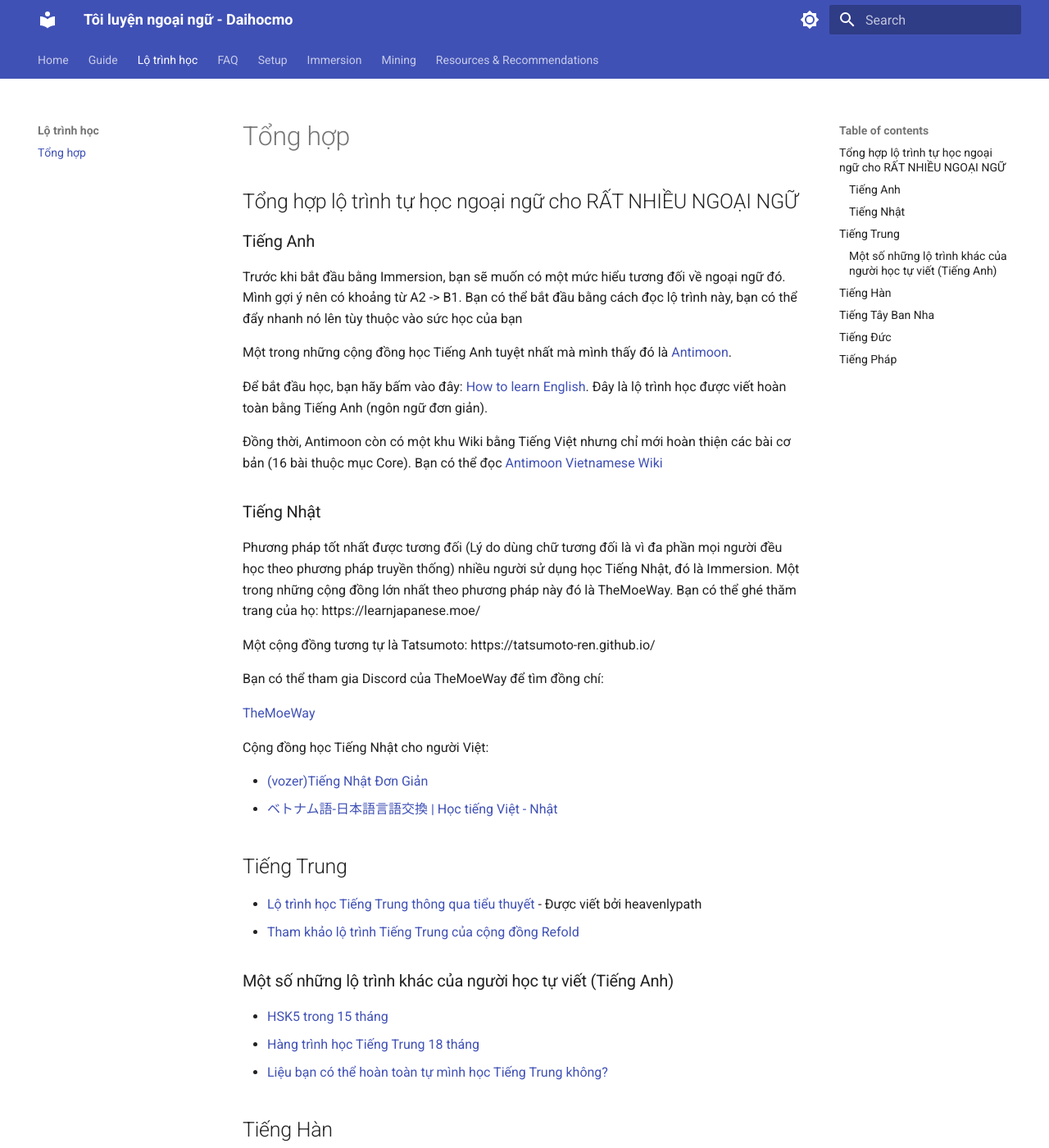
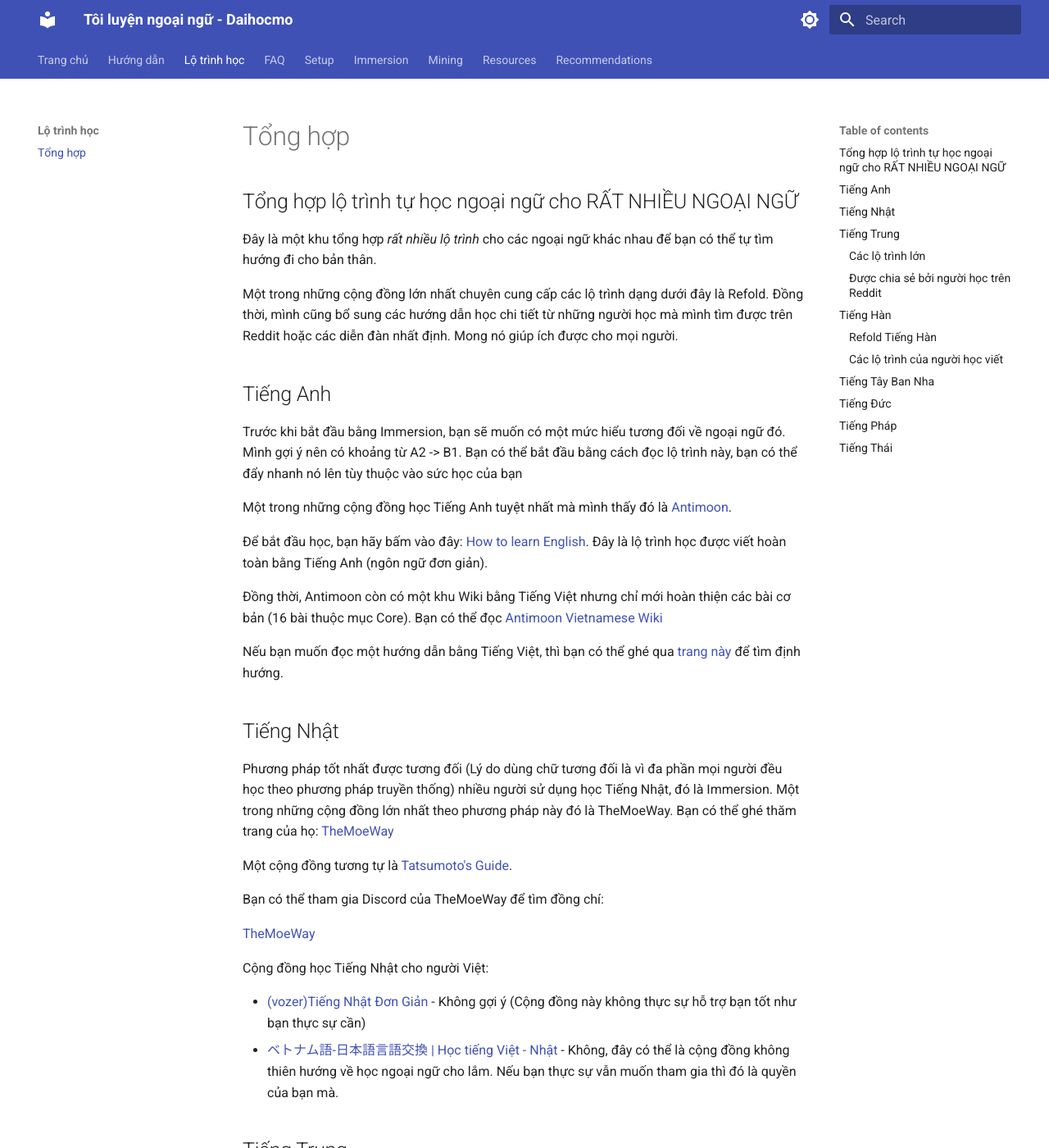
Before and after one commit to daihocmo/ngoai-ngu, an MkDocs documentation site: the page built from docs/lo-trinh-hoc.md, in a window 1280 px wide and 1400 px high. Shown: the whole window at 82% size. Built offline with MkDocs 1.6.1 and Material for MkDocs 9.7.7, drawn with Linux system fonts in a browser that asks for light colours; some of the changed text lies outside the part shown.

Commit message:
Cập nhật lộ trình học

```diff
--- a/docs/lo-trinh-hoc.md
+++ b/docs/lo-trinh-hoc.md
@@ -1,8 +1,9 @@
 ## Tổng hợp lộ trình tự học ngoại ngữ cho RẤT NHIỀU NGOẠI NGỮ
+Đây là một khu tổng hợp *rất nhiều lộ trình* cho các ngoại ngữ khác nhau để bạn có thể tự tìm hướng đi cho bản thân.
 
+Một trong những cộng đồng lớn nhất chuyên cung cấp các lộ trình dạng dưới đây là Refold. Đồng thời, mình cũng bổ sung các hướng dẫn học chi tiết từ những người học mà mình tìm được trên Reddit hoặc các diễn đàn nhất định. Mong nó giúp ích được cho mọi người.
 
-
-### Tiếng Anh
+## Tiếng Anh
 
 Trước khi bắt đầu bằng Immersion, bạn sẽ muốn có một mức hiểu tương đối về ngoại ngữ đó. Mình gợi ý nên có khoảng từ A2 -> B1. Bạn có thể bắt đầu bằng cách đọc lộ trình này, bạn có thể đẩy nhanh nó lên tùy thuộc vào sức học của bạn
 
@@ -12,12 +13,13 @@
 
 Đồng thời, Antimoon còn có một khu Wiki bằng Tiếng Việt nhưng chỉ mới hoàn thiện các bài cơ bản (16 bài thuộc mục Core). Bạn có thể đọc [Antimoon Vietnamese Wiki](https://www.antimoon.com/wiki/Vietnamese)
 
+Nếu bạn muốn đọc một hướng dẫn bằng Tiếng Việt, thì bạn có thể ghé qua [trang này](https://daihocmo.github.io/tieng-anh/) để tìm định hướng.
 
-### Tiếng Nhật
+## Tiếng Nhật
 
-Phương pháp tốt nhất được tương đối (Lý do dùng chữ tương đối là vì đa phần mọi người đều học theo phương pháp truyền thống) nhiều người sử dụng học Tiếng Nhật, đó là Immersion. Một trong những cộng đồng lớn nhất theo phương pháp này đó là TheMoeWay. Bạn có thể ghé thăm trang của họ: https://learnjapanese.moe/
+Phương pháp tốt nhất được tương đối (Lý do dùng chữ tương đối là vì đa phần mọi người đều học theo phương pháp truyền thống) nhiều người sử dụng học Tiếng Nhật, đó là Immersion. Một trong những cộng đồng lớn nhất theo phương pháp này đó là TheMoeWay. Bạn có thể ghé thăm trang của họ: [TheMoeWay](https://learnjapanese.moe/)
 
-Một cộng đồng tương tự là Tatsumoto: https://tatsumoto-ren.github.io/
+Một cộng đồng tương tự là [Tatsumoto's Guide](https://tatsumoto-ren.github.io/).
 
 Bạn có thể tham gia Discord của TheMoeWay để tìm đồng chí:
 
@@ -25,22 +27,26 @@
 
 Cộng đồng học Tiếng Nhật cho người Việt:
 
-- [(vozer)Tiếng Nhật Đơn Giản](https://discord.gg/5qc4BhAzau)
-- [ベトナム語-日本語言語交換 | Học tiếng Việt - Nhật](https://discord.com/invite/RqAFdzkee5)
+- [(vozer)Tiếng Nhật Đơn Giản](https://discord.gg/5qc4BhAzau) - Không gợi ý (Cộng đồng này không thực sự hỗ trợ bạn tốt như bạn thực sự cần)
+- [ベトナム語-日本語言語交換 | Học tiếng Việt - Nhật](https://discord.com/invite/RqAFdzkee5) - Không, đây có thể là cộng đồng không thiên hướng về học ngoại ngữ cho lắm. Nếu bạn thực sự vẫn muốn tham gia thì đó là quyền của bạn mà.
 
 ## Tiếng Trung
+
+### Các lộ trình lớn
 - [Lộ trình học Tiếng Trung thông qua tiểu thuyết](https://heavenlypath.notion.site/Comprehensive-Reading-Guide-from-Beginner-to-Native-Novels-b3d6abd583a944a397b4fbbb81e0c38c) - Được viết bởi heavenlypath
 - [Tham khảo lộ trình Tiếng Trung của cộng đồng Refold](https://docs.google.com/document/d/1GylRRx3zaY9sZbZEkKbzqVDkMAaey0pVDSC8_yCICMU/edit#heading=h.rze1k14yugtx)
 
-### Một số những lộ trình khác của người học tự viết (Tiếng Anh)
-- [HSK5 trong 15 tháng](https://discuss.whatever.social/r/ChineseLanguage/comments/py5hkh/hsk_5_in_15_months_all_the_tools_tips_and)
+### Được chia sẻ bởi người học trên Reddit
+- [HSK5 trong 15 tháng](https://reddit.com/r/ChineseLanguage/comments/py5hkh/hsk_5_in_15_months_all_the_tools_tips_and)
 - [Hàng trình học Tiếng Trung 18 tháng](https://reddit.com/r/ChineseLanguage/comments/x5fu73/my_18_month_chinese_learning_journey/)
 - [Liệu bạn có thể hoàn toàn tự mình học Tiếng Trung không?](https://reddit.com/r/ChineseLanguage/comments/9q5at4/is_it_possible_to_study_chinese_by_yourself/)
 
 ## Tiếng Hàn
+
+### Refold Tiếng Hàn
 - [Lộ trình học của cộng đồng Refold](https://docs.google.com/document/d/1Fuh6Ifoy3OcwzzY7AbKOK4EkrcRQBriMd2FrgyR6yMw/edit#heading=h.rze1k14yugtx)
 
-Các lộ trình của người học viết
+### Các lộ trình của người học viết
 
 - [1 năm đắm mình vào Tiếng Hàn](https://reddit.com/r/Refold/comments/ul704c/1_year_of_korean_immersion_learning/)
 - [18 tháng học Tiếng Hàn](https://discuss.whatever.social/r/ajatt/comments/r4ayrk/success_i_got_n1_equivalent_in_korean_in_under_18/)
@@ -57,3 +63,8 @@
 - [Khởi đầu học Tiếng Pháp nhanh](https://www.reddit.com/r/Refold/comments/md9yk9/a_quickstart_guide_for_french_or_how_to_get_to/)
 - [Hành trình từ A1 –> B2 French - Tài nguyên học, cách học và lời khuyên](https://reddit.com/r/learnfrench/comments/nzf9zq/a1_b2_french_how_i_did_it_and_my_resources/)
 - [Lộ trình học Tiếng Pháp của cộng đồng Refold](https://docs.google.com/document/d/1lcc5v2y8m-s7b5P6OI5xtvZiPUULohxyP1rN8hrtuig/edit#heading=h.u5sjchklxrt0)
+
+
+## Tiếng Thái
+
+- [Lộ trình của Refold cho Tiếng Thái](https://refold.link/thai) - Nếu đường dẫn này không truy cập được thì bạn có thể [truy cập trang này](https://docs.google.com/document/d/1Shz5C99mxgJayHFOjCdqPDJE5vwXmHkEzV8mHcKHsuQ/edit?pli=1#heading=h.rze1k14yugtx)
--- a/mkdocs.yml
+++ b/mkdocs.yml
@@ -9,16 +9,16 @@
     primary: indigo
 
 nav:
-  - 'Home':
+  - 'Trang chủ':
       - 'Khởi đầu': 'index.md'
       - 'Động lực học': 'cai-thien-dong-luc.md'
       - 'Tại sao cần tự học?': can-tu-hoc.md
       - 'Đừng nói và viết': 'no-output.md'
-  - 'Guide':
-      - 'Tự học': guide.md
-      - 'Đọc': doc.md
-      - 'Input': input.md
-      - 'SRS': srs.md
+  - 'Hướng dẫn':
+      - 'Bắt đầu tự học': guide.md
+      - 'Đọc ngoại ngữ': doc.md
+      - 'Đầu vào (Input)': input.md
+      - 'Lặp lại ngắt quãng': srs.md
       - 'Vùng ngôn ngữ': language-domain.md
   - 'Lộ trình học':
       - 'Tổng hợp': 'lo-trinh-hoc.md'
@@ -37,10 +37,10 @@
   - 'Mining':
       - 'Đào câu': sentence-mining.md
       - 'Timeboxing': timeboxing.md
-  - 'Resources & Recommendations':
+  - 'Resources':
       - 'Tài nguyên': 'resources.md'
+  - 'Recommendations':
       - 'Gợi ý khác': 'recommendations.md'
-
 
 
 theme:
```
Also changed, not shown: docs/youtube.md (+5 -7 lines).
